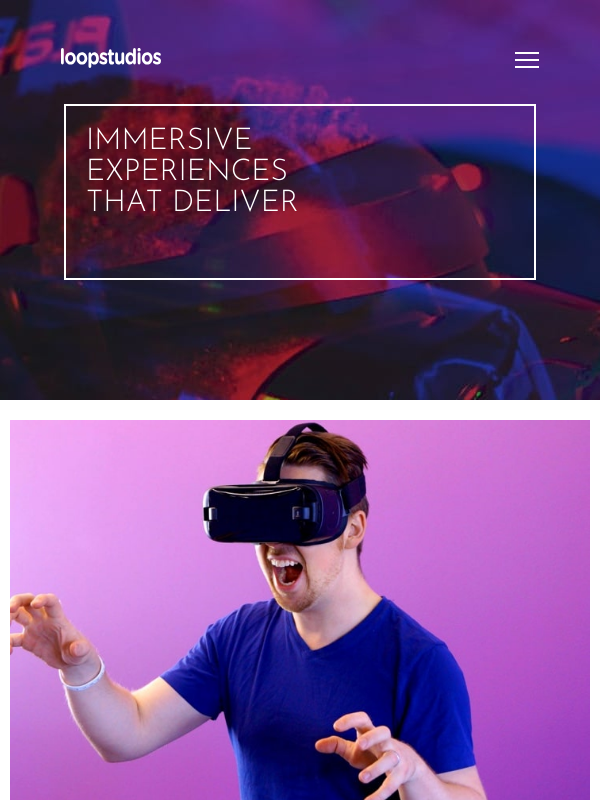
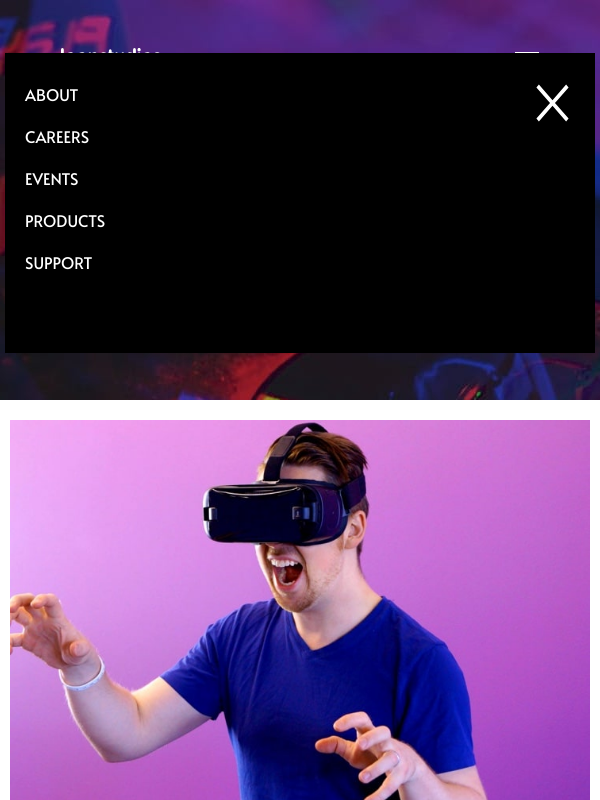
Before and after one commit to emmaudebu/LandingPage, a plain HTML site: page index.html in a window 600 px wide. Both pictures are taken after a click on the picture 527 px from the left and 60 px from the top of the page. Shown: the top 800 px of the page. Drawn offline with Linux system fonts and the light colour scheme.

Commit message:
adding javascript

```diff
--- a/Style.css
+++ b/Style.css
@@ -194,11 +194,11 @@ span img {
     display: none;
     text-align: left;
     position: absolute;
-    margin-top: 100px;
     background: var(--black);
     min-width: 100%;
-    height: 250px;
-    padding: 10px;
+    top: 5px;
+    height: 300px;
+    padding: 20px;
     z-index: 1;
   }
   .active {
@@ -391,6 +391,35 @@ span img {
 @media (min-width: 481px) and (max-width: 767px) {
   .list {
     display: none;
+    text-align: left;
+    position: absolute;
+    background: var(--black);
+    min-width: 100%;
+    top: 5px;
+    height: 300px;
+    padding: 20px;
+    z-index: 1;
+  }
+  .active {
+    display: block;
+  }
+  .close {
+    display: block;
+  }
+  .list li {
+    padding-block: 10px;
+    font-size: 16px;
+    text-transform: uppercase;
+  }
+  .close {
+    float: right;
+    margin-top: 10px;
+    padding-right: 5px;
+    width: 40px;
+    height: 40px;
+  }
+  .close:hover {
+    transform: rotate(45deg);
   }
   .menuBar {
     display: block;
```
